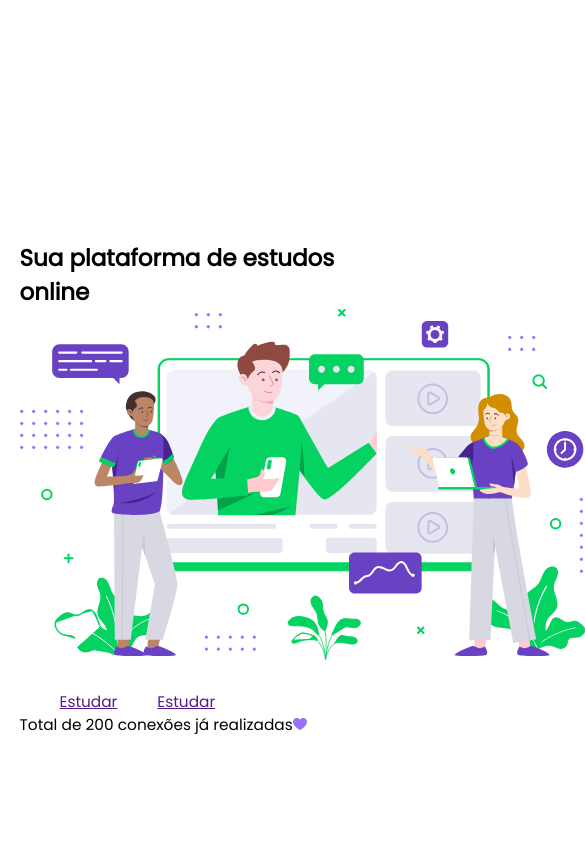
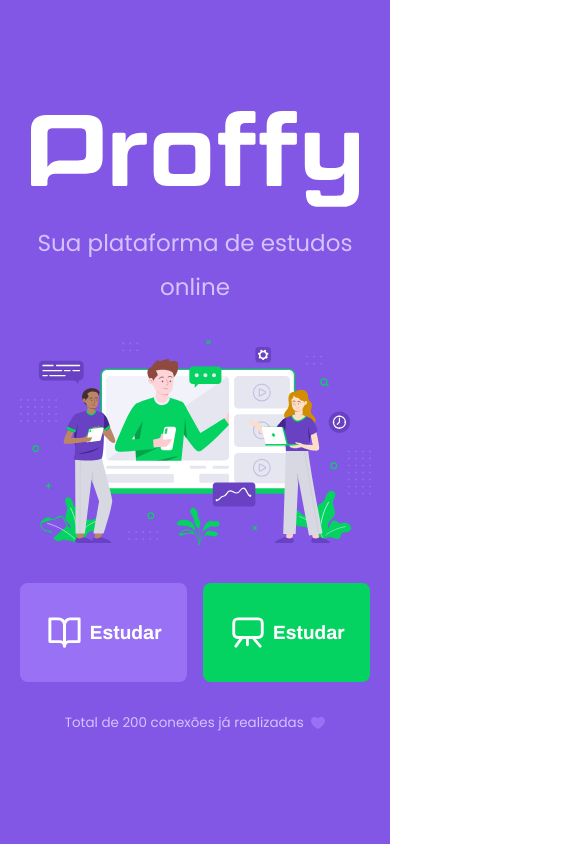
Before and after one commit to Eduardo-SO/Proffy, a React (Create React App) app in the folder web/: page / in a window 390 px wide. Shown: the top 844 px of the page, 585 px wide, since content can reach past the window. Built offline with nearby package versions, Linux system fonts and the light colour scheme.

Commit message:
add: Mobile first styles

```diff
--- a/web/src/pages/Landing/styles.ts
+++ b/web/src/pages/Landing/styles.ts
@@ -1,25 +1,98 @@
 import styled from 'styled-components';
 
 export const PageLanding = styled.div`
+  width: 100vw;
+  height: 100vh;
+
+  display: flex;
+  justify-content: center;
+  align-items: center;
+
+  color: var(--color-text-in-primary);
+  background: var(--color-primary);
 `;
 
 export const PageLandingContent = styled.div`
 `;
 
 export const LogoContainer = styled.div`
+  margin-bottom: 3.2rem;
+  text-align: center;
+
+  img {
+    height: 10rem;
+  }
+
+  h2 {
+    margin-top: 0.8rem;
+
+    font-weight: 500;
+    font-size: 2.4rem;
+    line-height: 4.6rem;
+  }
 `;
 
 export const HeroImage = styled.img`
+  width: 100%;
 `;
 
 export const ButtonsContainer = styled.div`
+  display: flex;
+  justify-content: center;
+
+  margin: 3.2rem 0;
+
+  a {
+    display: flex;
+    align-items: center;
+    justify-content: center;
+
+    width: 30rem;
+    height: 10.4rem;
+    border-radius: 0.8rem;
+
+    color: var(--color-button-text);
+
+    transition: background-color .3s;
+
+    font: 700 2rem Archivo;
+    text-decoration: none;
+
+    &:first-child {
+      margin-right: 1.6rem;
+    }
+
+    img {
+      width: 4rem;
+      margin-right: .6rem;
+    }
+  }
 `;
 
 export const StudyAnchor = styled.a`
-`;
+  background-color: var(--color-primary-lighter);
+
+  &:hover {
+    background-color: var(--color-primary-light);
+  }
+  `;
 
 export const GiveClassesAnchor = styled.a`
+  background-color: var(--color-secondary);
+
+  &:hover {
+    background-color: var(--color-secondary-dark);
+  }
 `;
 
 export const TotalConnections = styled.span`
+  display: flex;
+  align-items: center;
+  justify-content: center;
+
+  font-size: 1.4rem;
+
+  img {
+    margin-left: .8rem;
+  }
 `;
```
